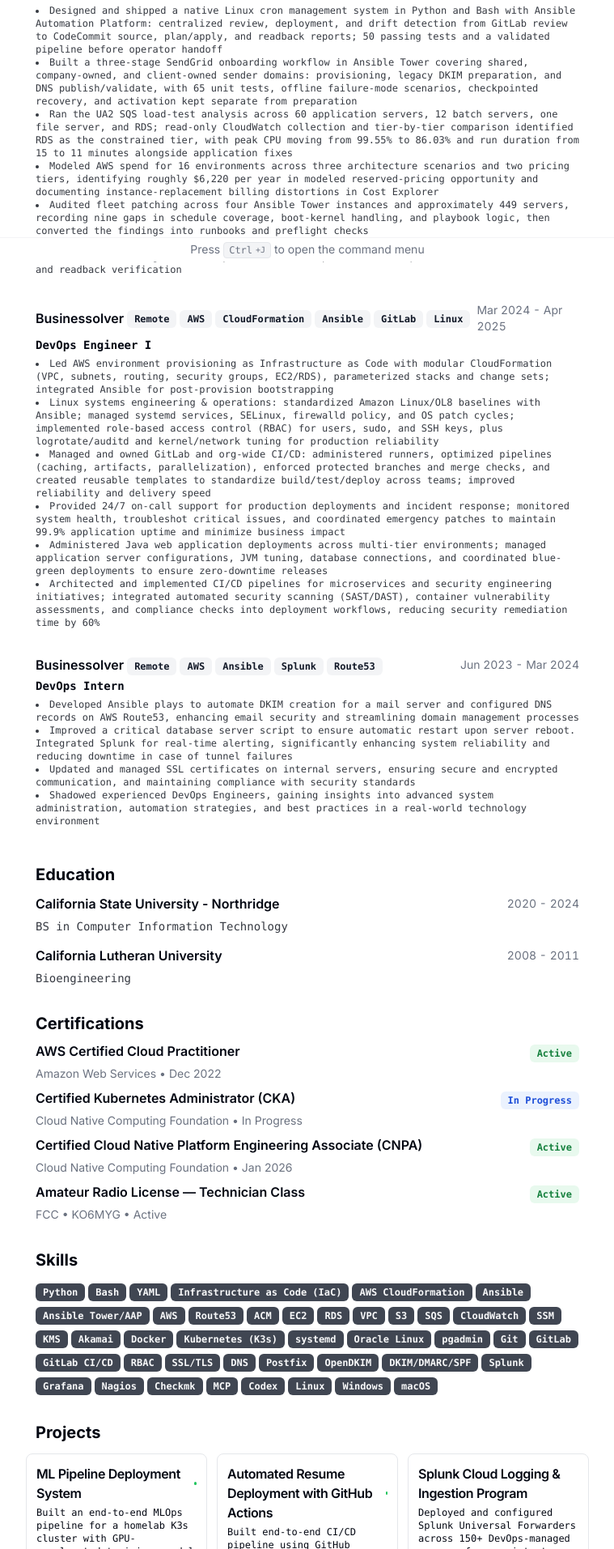
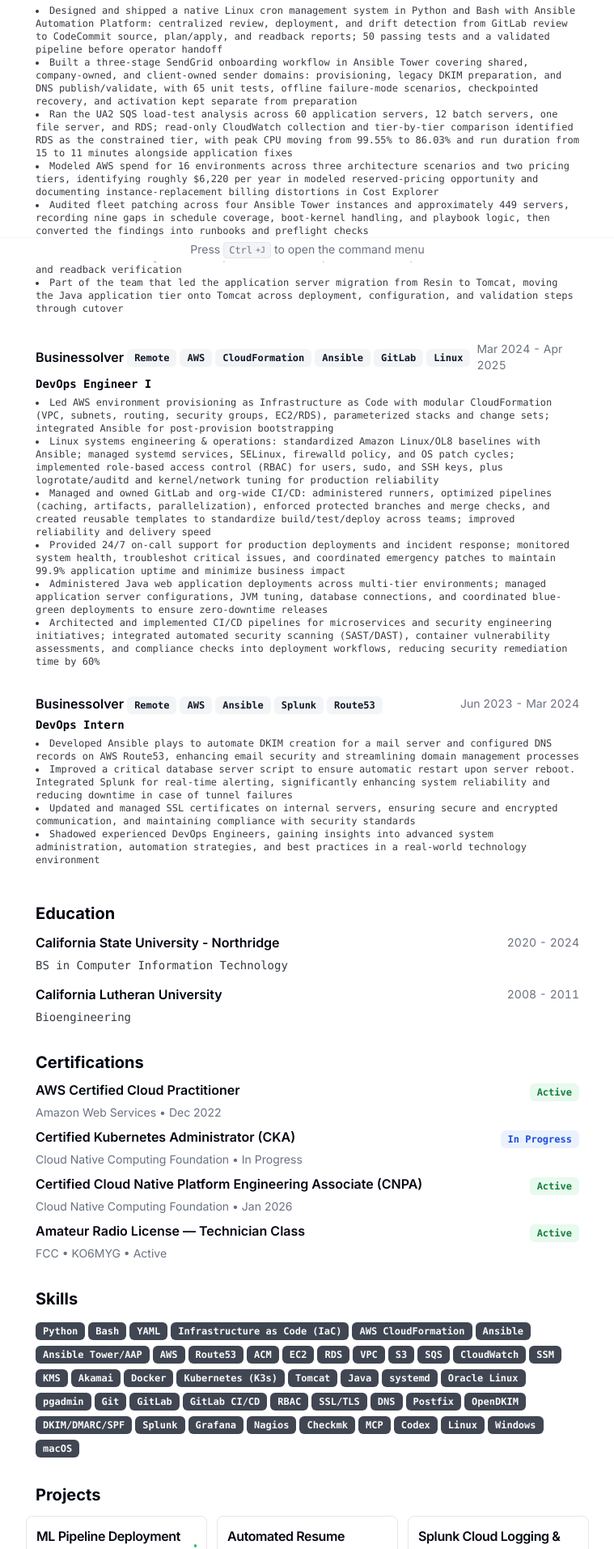
Before and after one commit to hagrace4/resume, a Next.js app: page / in a window 1280 px wide. Shown: the part 477-2390 px from the top of the page at 81% size, without its empty margins (260-1019 px from the left). Built offline with nearby package versions, Linux system fonts and the light colour scheme.

Commit message:
content: add the Resin to Tomcat application server migration
Team-led migration of the Java application tier; stated at the level Harry
confirmed (deployment, configuration, validation through cutover) rather than
inventing scope, counts, or rollback detail. Adds Tomcat and Java to Skills.

```diff
--- a/src/data/resume-data.tsx
+++ b/src/data/resume-data.tsx
@@ -94,6 +94,12 @@ export const RESUME_DATA: ResumeData = {
               GitLab, AWS, and Ansible Tower with enforced guardrails: pinned
               hosts, scoped credential profiles, validated writes, and readback
               verification
+            </li>
+            <li>
+              Part of the team that led the application server migration from
+              Resin to Tomcat, moving the Java application tier onto Tomcat
+              across deployment, configuration, and validation steps through
+              cutover
             </li>
           </ul>
         </>
@@ -211,6 +217,8 @@ export const RESUME_DATA: ResumeData = {
     "Akamai",
     "Docker",
     "Kubernetes (K3s)",
+    "Tomcat",
+    "Java",
     "systemd",
     "Oracle Linux",
     "pgadmin",
```
